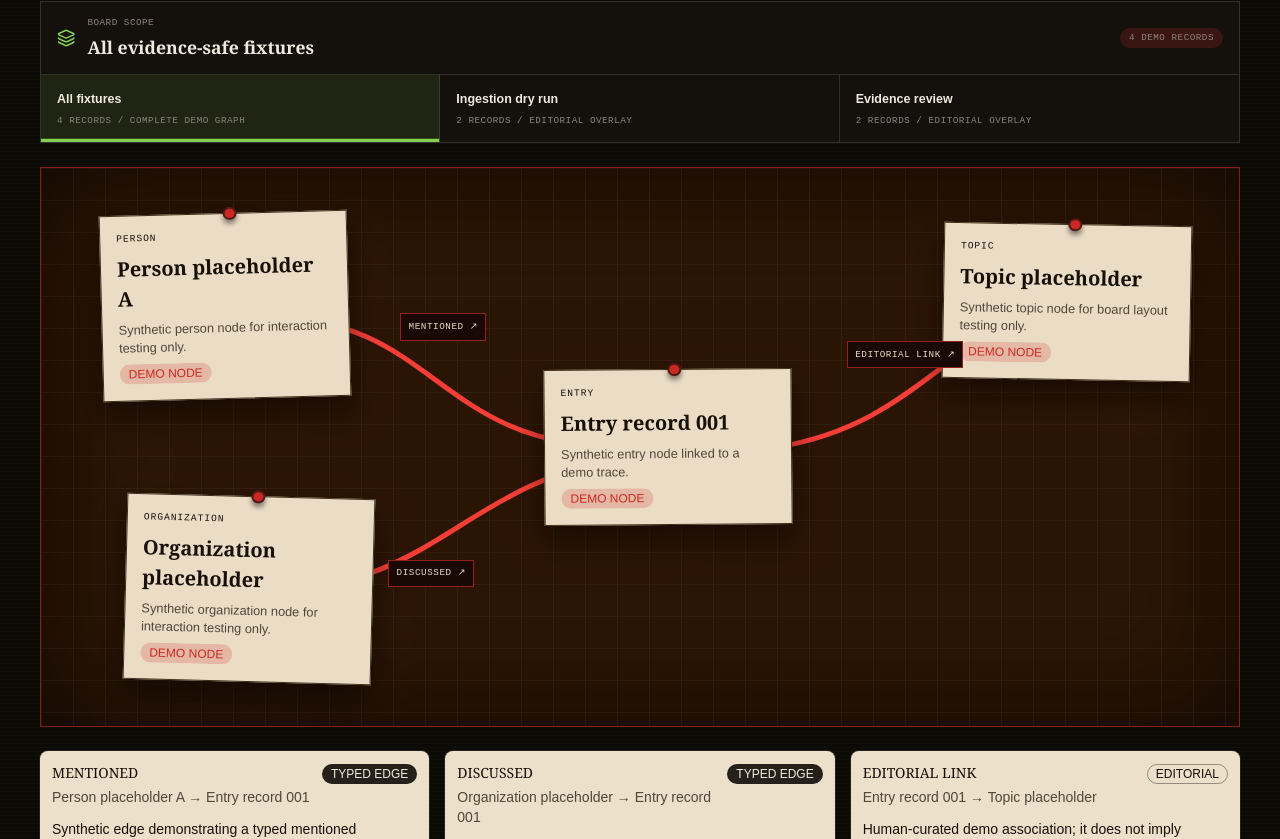
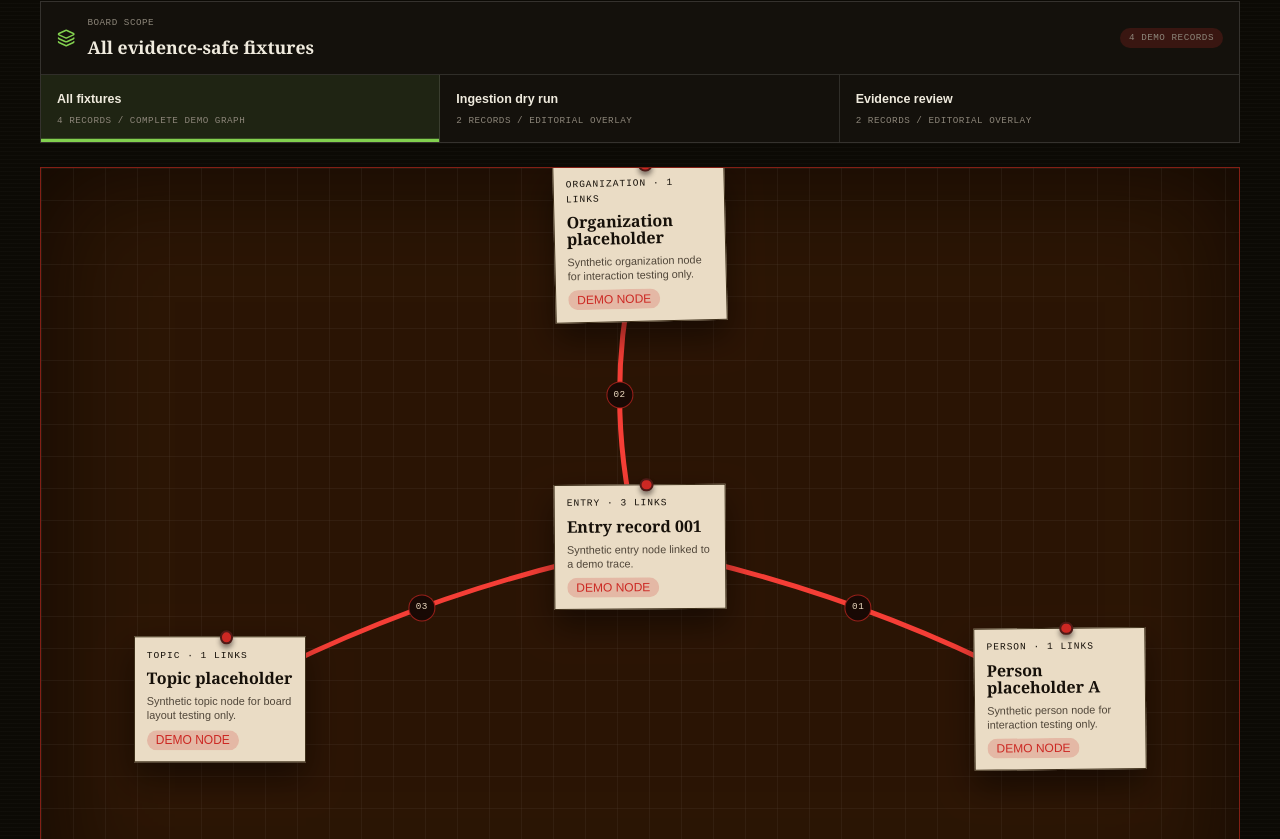
Before and after one commit to cettyTheDev/diary-exe-framework, a Next.js app: page /board in a window 1280 px wide. Shown: the part 741-1580 px from the top of the page. Built offline with nearby package versions, Linux system fonts and the light colour scheme.

Commit message:
feat: make relationship board data-driven

```diff
--- a/app/globals.css
+++ b/app/globals.css
@@ -949,11 +949,24 @@
 
 .evidence-board {
   position: relative;
-  min-height: 35rem;
+  height: 47.5rem;
   overflow: hidden;
   border: 1px solid oklch(0.55 0.2 28 / 55%);
   background: oklch(0.22 0.045 55);
   box-shadow: inset 0 0 7rem oklch(0.08 0.02 55 / 72%);
+}
+
+.evidence-board.is-dense {
+  height: 56.25rem;
+}
+
+.evidence-board.is-dense .board-node {
+  width: 9rem;
+  padding: 0.62rem 0.65rem;
+}
+
+.evidence-board.is-dense .board-node small {
+  -webkit-line-clamp: 2;
 }
 
 .board-grid {
@@ -981,30 +994,38 @@
   vector-effect: non-scaling-stroke;
 }
 
+.board-lines path.is-muted {
+  opacity: 0.16;
+  stroke-dasharray: 10 8;
+}
+
 .board-node {
   position: absolute;
   display: flex;
-  width: min(15.5rem, 26%);
-  min-width: 11rem;
+  top: var(--board-y);
+  left: var(--board-x);
+  width: 10.75rem;
   flex-direction: column;
   gap: 0.45rem;
   border: 1px solid oklch(0.32 0.04 75);
   background: oklch(0.9 0.035 82);
-  padding: 1rem;
+  padding: 0.7rem 0.75rem;
   color: oklch(0.18 0.018 75);
   text-align: left;
   box-shadow: 0 1rem 2rem oklch(0.05 0.02 50 / 45%);
-  transform: rotate(-1.5deg);
+  transform: translate(-50%, -50%) rotate(var(--board-rotation));
 }
 
 .board-node:hover {
-  transform: rotate(0deg) translateY(-2px);
+  z-index: 3;
+  transform: translate(-50%, -52%) rotate(0deg);
 }
 
 .board-node.is-focused {
   outline: 0.25rem solid var(--highlight);
   outline-offset: 0.2rem;
-  transform: rotate(0deg) translateY(-2px);
+  z-index: 3;
+  transform: translate(-50%, -52%) rotate(0deg);
 }
 
 .board-node.is-muted,
@@ -1030,26 +1051,6 @@
   filter: none;
 }
 
-.board-node.node-1 {
-  top: 8%;
-  left: 5%;
-}
-.board-node.node-2 {
-  bottom: 8%;
-  left: 7%;
-  transform: rotate(1.5deg);
-}
-.board-node.node-3 {
-  top: 10%;
-  right: 4%;
-  transform: rotate(1deg);
-}
-.board-node.node-4 {
-  top: 36%;
-  left: 42%;
-  transform: rotate(-0.5deg);
-}
-
 .board-node-kind {
   font-family: var(--font-code);
   font-size: 0.6rem;
@@ -1058,12 +1059,18 @@
 
 .board-node strong {
   font-family: var(--font-editorial);
-  font-size: 1.25rem;
+  font-size: 1rem;
+  line-height: 1.05;
 }
 
 .board-node small {
+  display: -webkit-box;
+  overflow: hidden;
   color: oklch(0.4 0.025 75);
-  line-height: 1.4;
+  font-size: 0.68rem;
+  line-height: 1.3;
+  -webkit-box-orient: vertical;
+  -webkit-line-clamp: 2;
 }
 
 .board-pin {
@@ -1080,13 +1087,21 @@
 
 .thread-label {
   position: absolute;
+  top: var(--thread-y);
+  left: var(--thread-x);
+  display: grid;
+  width: 1.7rem;
+  height: 1.7rem;
+  place-items: center;
   border: 1px solid oklch(0.55 0.2 28 / 70%);
+  border-radius: 50%;
   background: oklch(0.16 0.03 45);
-  padding: 0.35rem 0.45rem;
+  padding: 0;
   color: oklch(0.9 0.04 78);
   font-family: var(--font-code);
   font-size: 0.58rem;
   letter-spacing: 0.06em;
+  transform: translate(-50%, -50%);
 }
 
 .thread-label.is-focused {
@@ -1098,19 +1113,6 @@
 .relationship-card.is-focused {
   outline: 0.25rem solid var(--highlight);
   outline-offset: 0.2rem;
-}
-
-.thread-1 {
-  top: 26%;
-  left: 30%;
-}
-.thread-2 {
-  bottom: 25%;
-  left: 29%;
-}
-.thread-3 {
-  top: 31%;
-  right: 23%;
 }
 
 .citation-line {
@@ -2064,6 +2066,7 @@
 
   .evidence-board {
     display: grid;
+    height: auto;
     min-height: 0;
     gap: 1rem;
     padding: 1rem;
@@ -2089,6 +2092,29 @@
 
   .paper-content {
     min-height: 20rem;
+  }
+}
+
+@media (min-width: 48rem) and (max-width: 71.99rem) {
+  .evidence-board.is-dense {
+    display: grid;
+    height: auto;
+    gap: 1rem;
+    padding: 1rem;
+  }
+
+  .evidence-board.is-dense .board-grid,
+  .evidence-board.is-dense .board-lines,
+  .evidence-board.is-dense .thread-label {
+    display: none;
+  }
+
+  .evidence-board.is-dense .board-node {
+    position: relative !important;
+    inset: auto !important;
+    width: 100%;
+    min-width: 0;
+    transform: none !important;
   }
 }
 
--- a/components/archive/views/board-view.tsx
+++ b/components/archive/views/board-view.tsx
@@ -1,6 +1,7 @@
 "use client"
 
 import { Layers3Icon, NetworkIcon } from "lucide-react"
+import type { CSSProperties } from "react"
 
 import { Alert, AlertDescription, AlertTitle } from "@/components/ui/alert"
 import { Badge } from "@/components/ui/badge"
@@ -17,6 +18,7 @@ import {
 import { type OpenTrace } from "@/components/archive/archive-config"
 import { useArchiveQuery } from "@/components/archive/shared/use-archive-query"
 import { archiveRepository } from "@/data/archive-repository"
+import { BOARD_VIEWBOX, createBoardLayout } from "@/lib/archive/board-layout"
 import { relationshipLabels } from "@/lib/archive/types"
 import { readEnumParam } from "@/lib/archive/url-state"
 import { cn } from "@/lib/utils"
@@ -42,6 +44,7 @@ export function BoardView({
   const entities = archiveRepository.listEntities()
   const relationships = archiveRepository.listRelationships()
   const storyArcs = archiveRepository.listStoryArcs()
+  const boardLayout = createBoardLayout(entities, relationships)
   const scopedCitationIds = new Set(
     scopedEntries.flatMap((entry) => entry.citationIds)
   )
@@ -132,54 +135,91 @@ export function BoardView({
           })}
         </div>
       </div>
-      <div className="evidence-board">
+      <div
+        className={cn(
+          "evidence-board",
+          entities.length >= 16 && "is-dense"
+        )}
+      >
         <div className="board-grid" aria-hidden="true" />
         <svg
           className="board-lines"
-          viewBox="0 0 1000 560"
+          viewBox={`0 0 ${BOARD_VIEWBOX.width} ${BOARD_VIEWBOX.height}`}
           preserveAspectRatio="none"
           aria-hidden="true"
         >
-          <path d="M190 150 C330 150 330 280 485 280" />
-          <path d="M190 425 C330 420 350 320 485 290" />
-          <path d="M615 280 C740 255 760 150 860 145" />
+          {boardLayout.edges.map((edge) => (
+            <path
+              key={edge.id}
+              d={edge.path}
+              className={
+                selectedArcId !== "all" &&
+                !scopedRelationships.some(
+                  (relationship) => relationship.id === edge.id
+                )
+                  ? "is-muted"
+                  : undefined
+              }
+            />
+          ))}
         </svg>
-        {entities.map((entity, index) => (
+        {boardLayout.nodes.map((node) => {
+          const entity = archiveRepository.getEntity(node.id)
+          if (!entity) return null
+          return (
             <button
               key={entity.id}
               type="button"
               className={cn(
                 "board-node",
-              `node-${index + 1}`,
                 focusId === entity.id && "is-focused",
                 selectedArcId !== "all" &&
                   !scopedEntityIds.has(entity.id) &&
                   "is-muted"
               )}
+              style={
+                {
+                  "--board-x": `${(node.x / BOARD_VIEWBOX.width) * 100}%`,
+                  "--board-y": `${(node.y / BOARD_VIEWBOX.height) * 100}%`,
+                  "--board-rotation": `${node.rotation}deg`,
+                } as CSSProperties
+              }
               aria-pressed={focusId === entity.id}
               onClick={() =>
                 onOpenTrace(entryForEntity(entity.id).id, { focus: entity.id })
               }
             >
               <span className="board-pin" aria-hidden="true" />
-            <span className="board-node-kind">{entity.kind.toUpperCase()}</span>
+              <span className="board-node-kind">
+                {entity.kind.toUpperCase()} · {node.degree} LINKS
+              </span>
               <strong>{entity.label}</strong>
               <small>{entity.description}</small>
               <Badge variant="destructive">DEMO NODE</Badge>
             </button>
-        ))}
-        {relationships.map((relationship, index) => (
+          )
+        })}
+        {boardLayout.edges.map((edge, index) => {
+          const relationship = relationships.find((item) => item.id === edge.id)
+          if (!relationship) return null
+          return (
             <button
               key={relationship.id}
               type="button"
               className={cn(
                 "thread-label",
-              `thread-${index + 1}`,
                 focusId === relationship.id && "is-focused",
                 selectedArcId !== "all" &&
                   !scopedRelationships.includes(relationship) &&
                   "is-muted"
               )}
+              style={
+                {
+                  "--thread-x": `${(edge.labelX / BOARD_VIEWBOX.width) * 100}%`,
+                  "--thread-y": `${(edge.labelY / BOARD_VIEWBOX.height) * 100}%`,
+                } as CSSProperties
+              }
+              aria-label={`${relationshipLabels[relationship.type]} edge ${index + 1}`}
               aria-pressed={focusId === relationship.id}
               onClick={() =>
                 onOpenTrace(entryForCitation(relationship.citationIds[0]).id, {
@@ -187,9 +227,10 @@ export function BoardView({
                 })
               }
             >
-            {relationshipLabels[relationship.type].toUpperCase()} ↗
+              {String(index + 1).padStart(2, "0")}
             </button>
-        ))}
+          )
+        })}
       </div>
       <div className="grid gap-4 lg:grid-cols-3">
         {relationships.map((relationship) => {
--- /dev/null
+++ b/lib/archive/board-layout.ts
@@ -0,0 +1,163 @@
+import type { Entity, Relationship } from "./types"
+
+type BoardEntity = Pick<Entity, "id">
+type BoardRelationship = Pick<
+  Relationship,
+  "id" | "sourceEntityId" | "targetEntityId"
+>
+
+export const BOARD_VIEWBOX = { width: 1000, height: 760 } as const
+
+export type BoardNodeLayout = {
+  id: string
+  x: number
+  y: number
+  rotation: number
+  degree: number
+}
+
+export type BoardEdgeLayout = {
+  id: string
+  path: string
+  labelX: number
+  labelY: number
+}
+
+export type BoardLayout = {
+  nodes: BoardNodeLayout[]
+  edges: BoardEdgeLayout[]
+}
+
+const round = (value: number) => Math.round(value * 10) / 10
+
+function perimeterPosition(index: number, total: number) {
+  const left = 85
+  const right = BOARD_VIEWBOX.width - 85
+  const top = 70
+  const bottom = BOARD_VIEWBOX.height - 70
+  const width = right - left
+  const height = bottom - top
+  const topCount = Math.ceil(total / 4)
+  const bottomCount = topCount
+  const sideCount = total - topCount - bottomCount
+  const rightCount = Math.ceil(sideCount / 2)
+  const leftCount = sideCount - rightCount
+
+  if (index < topCount) {
+    return { x: left + (width * (index + 1)) / (topCount + 1), y: top }
+  }
+  index -= topCount
+  if (index < rightCount) {
+    return { x: right, y: top + (height * (index + 1)) / (rightCount + 1) }
+  }
+  index -= rightCount
+  if (index < bottomCount) {
+    return { x: right - (width * (index + 1)) / (bottomCount + 1), y: bottom }
+  }
+  index -= bottomCount
+  return { x: left, y: bottom - (height * (index + 1)) / (leftCount + 1) }
+}
+
+export function createBoardLayout(
+  entities: readonly BoardEntity[],
+  relationships: readonly BoardRelationship[]
+): BoardLayout {
+  if (entities.length === 0) return { nodes: [], edges: [] }
+
+  const degrees = new Map(entities.map((entity) => [entity.id, 0]))
+  for (const relationship of relationships) {
+    degrees.set(relationship.sourceEntityId, (degrees.get(relationship.sourceEntityId) ?? 0) + 1)
+    degrees.set(relationship.targetEntityId, (degrees.get(relationship.targetEntityId) ?? 0) + 1)
+  }
+  const ordered = [...entities].sort(
+    (left, right) =>
+      (degrees.get(right.id) ?? 0) - (degrees.get(left.id) ?? 0) ||
+      left.id.localeCompare(right.id)
+  )
+  const center = ordered[0]!
+  const orbitCandidates = ordered.slice(1)
+  const orbitIds = new Set(orbitCandidates.map((entity) => entity.id))
+  const neighbors = new Map(orbitCandidates.map((entity) => [entity.id, new Set<string>()]))
+  for (const relationship of relationships) {
+    if (orbitIds.has(relationship.sourceEntityId) && orbitIds.has(relationship.targetEntityId)) {
+      neighbors.get(relationship.sourceEntityId)?.add(relationship.targetEntityId)
+      neighbors.get(relationship.targetEntityId)?.add(relationship.sourceEntityId)
+    }
+  }
+  const entityById = new Map(orbitCandidates.map((entity) => [entity.id, entity]))
+  const visited = new Set<string>()
+  const orbit = orbitCandidates.flatMap((candidate) => {
+    if (visited.has(candidate.id)) return []
+    const component: BoardEntity[] = []
+    const queue = [candidate.id]
+    while (queue.length > 0) {
+      const id = queue.shift()!
+      if (visited.has(id)) continue
+      visited.add(id)
+      const entity = entityById.get(id)
+      if (entity) component.push(entity)
+      queue.push(...[...(neighbors.get(id) ?? [])].sort())
+    }
+    return component.sort(
+      (left, right) =>
+        (degrees.get(right.id) ?? 0) - (degrees.get(left.id) ?? 0) ||
+        left.id.localeCompare(right.id)
+    )
+  })
+  const nodes: BoardNodeLayout[] = [
+    {
+      id: center.id,
+      x: BOARD_VIEWBOX.width / 2,
+      y: BOARD_VIEWBOX.height / 2,
+      rotation: -0.4,
+      degree: degrees.get(center.id) ?? 0,
+    },
+    ...orbit.map((entity, index) => {
+      const angle = -Math.PI / 2 + (Math.PI * 2 * index) / orbit.length
+      const position = orbit.length >= 15
+        ? perimeterPosition(index, orbit.length)
+        : {
+            x: BOARD_VIEWBOX.width / 2 + Math.cos(angle) * 405,
+            y: BOARD_VIEWBOX.height / 2 + Math.sin(angle) * 305,
+          }
+      return {
+        id: entity.id,
+        x: round(position.x),
+        y: round(position.y),
+        rotation: round(((index % 5) - 2) * 0.65),
+        degree: degrees.get(entity.id) ?? 0,
+      }
+    }),
+  ]
+  const nodeById = new Map(nodes.map((node) => [node.id, node]))
+  const pairTotals = new Map<string, number>()
+  const pairIndexes = new Map<string, number>()
+  for (const relationship of relationships) {
+    const key = [relationship.sourceEntityId, relationship.targetEntityId].sort().join("::")
+    pairTotals.set(key, (pairTotals.get(key) ?? 0) + 1)
+  }
+  const edges = relationships.flatMap((relationship): BoardEdgeLayout[] => {
+    const source = nodeById.get(relationship.sourceEntityId)
+    const target = nodeById.get(relationship.targetEntityId)
+    if (!source || !target) return []
+    const key = [relationship.sourceEntityId, relationship.targetEntityId].sort().join("::")
+    const index = pairIndexes.get(key) ?? 0
+    pairIndexes.set(key, index + 1)
+    const total = pairTotals.get(key) ?? 1
+    const dx = target.x - source.x
+    const dy = target.y - source.y
+    const length = Math.hypot(dx, dy) || 1
+    const curve = 34 + (index - (total - 1) / 2) * 48
+    const controlX = (source.x + target.x) / 2 - (dy / length) * curve
+    const controlY = (source.y + target.y) / 2 + (dx / length) * curve
+    const labelX = 0.25 * source.x + 0.5 * controlX + 0.25 * target.x
+    const labelY = 0.25 * source.y + 0.5 * controlY + 0.25 * target.y
+    return [{
+      id: relationship.id,
+      path: `M ${round(source.x)} ${round(source.y)} Q ${round(controlX)} ${round(controlY)} ${round(target.x)} ${round(target.y)}`,
+      labelX: round(labelX),
+      labelY: round(labelY),
+    }]
+  })
+  return { nodes, edges }
+}
```
Also changed, not shown: 3 other files (tests, documents, lock files or other folders). Lines whose indentation alone changed are shown as unchanged.
